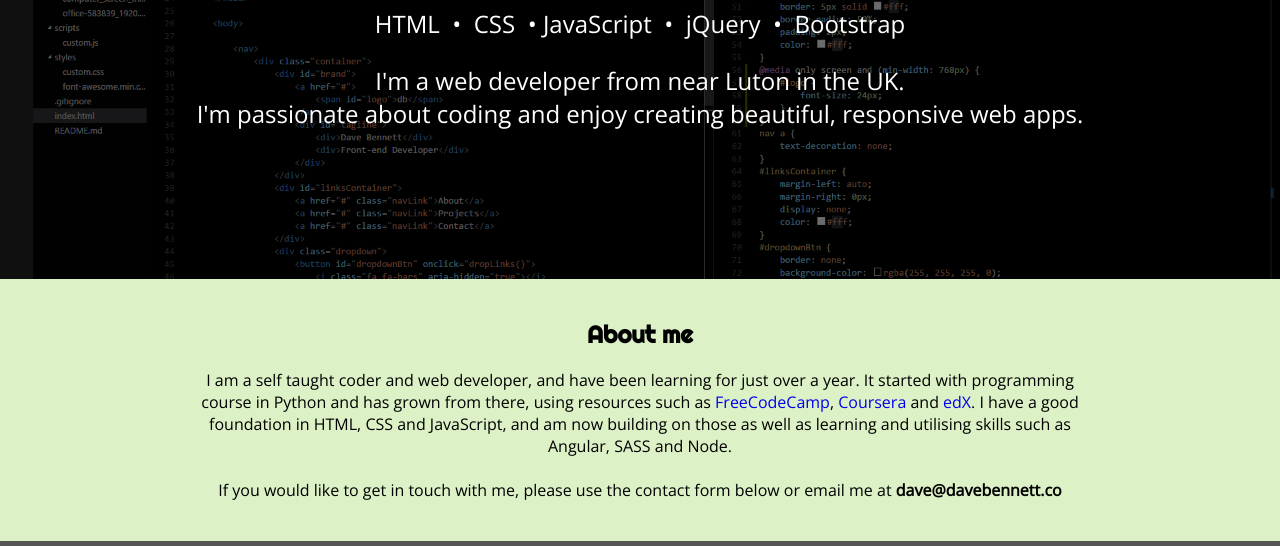
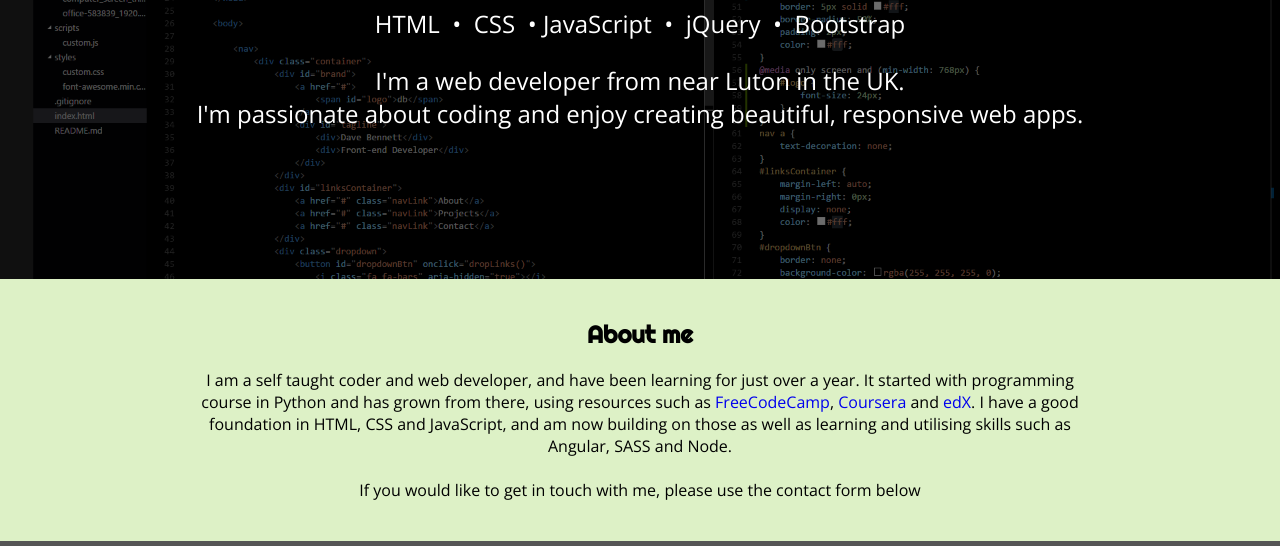
Before and after one commit to db001/portfolio, a website: page index.html in a window 1280 px wide. Shown: the part 221-767 px from the top of the page. Drawn offline with nearby package versions, Linux system fonts and the light colour scheme.

Commit message:
Removed email address from page

```diff
--- a/index.html
+++ b/index.html
@@ -59,7 +59,7 @@
             <h2>About me</h2>
             <p>I am a self taught coder and web developer, and have been learning for just over a year.  It started with programming course in Python and has grown from there, using resources such as <a href="https://www.freecodecamp.com/">FreeCodeCamp</a>, <a href="https://www.coursera.org/">Coursera</a> and <a href="https://www.edx.org/">edX</a>.  I have a good foundation in HTML, CSS and JavaScript, and am now building on those as well as learning and utilising skills such as Angular, SASS and Node.</p>
             <br>
-            <p>If you would like to get in touch with me, please use the contact form below or email me at <span class="reverse">oc.ttennebevad@evad</span></p>
+            <p>If you would like to get in touch with me, please use the contact form below</p>
         </div>
 
         <div id="projects-link" class="my-projects">
```
